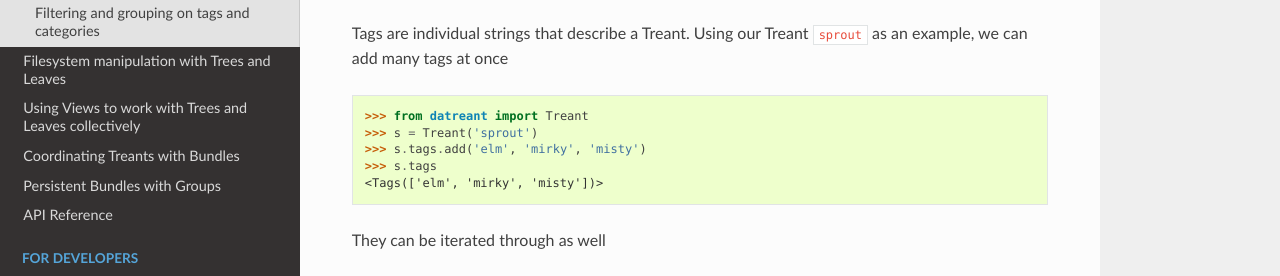
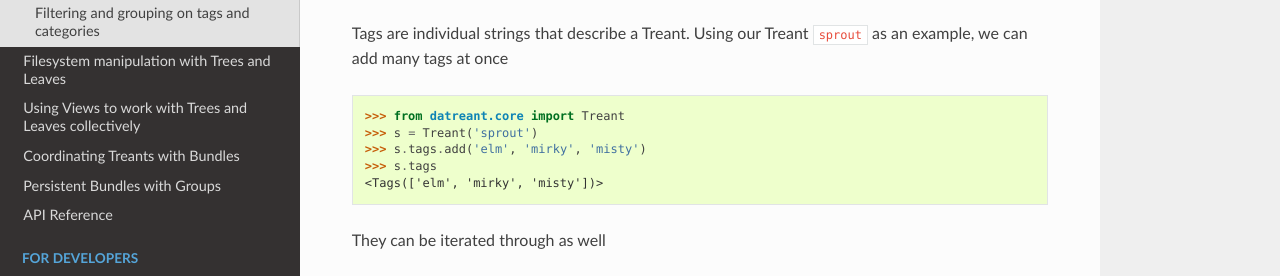
Before and after one commit to datreant/datreant, a Sphinx documentation site: the page built from docs/tags-categories.rst, in a window 1280 px wide and 900 px high. Shown: the part 314-590 px from the top of the window. Built offline with Sphinx 7.4.7 and the Read the Docs theme 2.0.0, drawn with Linux system fonts in a browser that asks for light colours; the version number is read from the project's files by our own code.

Commit message:
Small fix to docs giving correct import

```diff
--- a/docs/tags-categories.rst
+++ b/docs/tags-categories.rst
@@ -17,7 +17,7 @@ Using tags
 Tags are individual strings that describe a Treant. Using our Treant
 ``sprout`` as an example, we can add many tags at once ::
 
-    >>> from datreant import Treant
+    >>> from datreant.core import Treant
     >>> s = Treant('sprout')
     >>> s.tags.add('elm', 'mirky', 'misty')
     >>> s.tags
```
